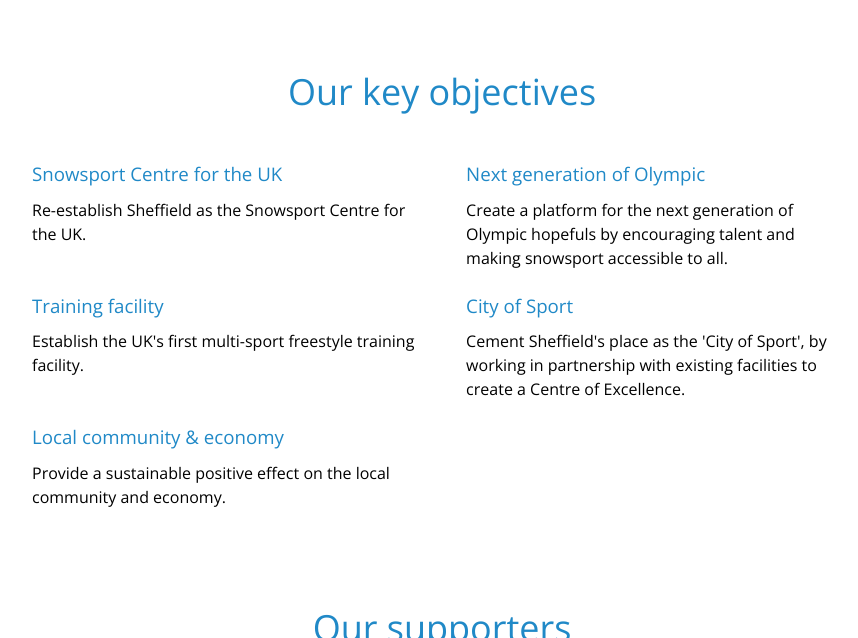
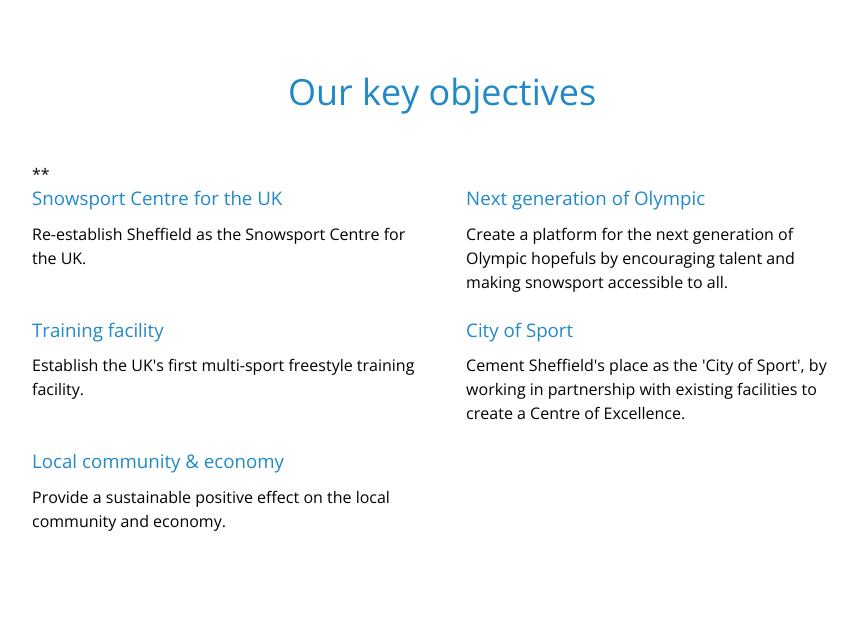
Before and after one commit to timble/www.snowsportforsheffield.co.uk, a Jekyll site: the page built from index.html, in a window 1280 px wide and 900 px high, scrolled down 1182 px, cut to the strip 97-735 px from the top of the window. Shown: the whole strip, without its empty margins (198-1056 px from the left). Built offline with Jekyll 4.4.1, drawn with Linux system fonts in a browser that asks for light colours.

```diff
--- a/index.html
+++ b/index.html
@@ -2,7 +2,7 @@
 layout: homepage
 ---
 
-<h2>Our key objectives</h2>
+<h2>Our key objectives</h2> **
 <div class="group">
     {% assign partners = site.data.partners | sort:"name"  %}
     {% for objective in site.data.objectives %}
```
